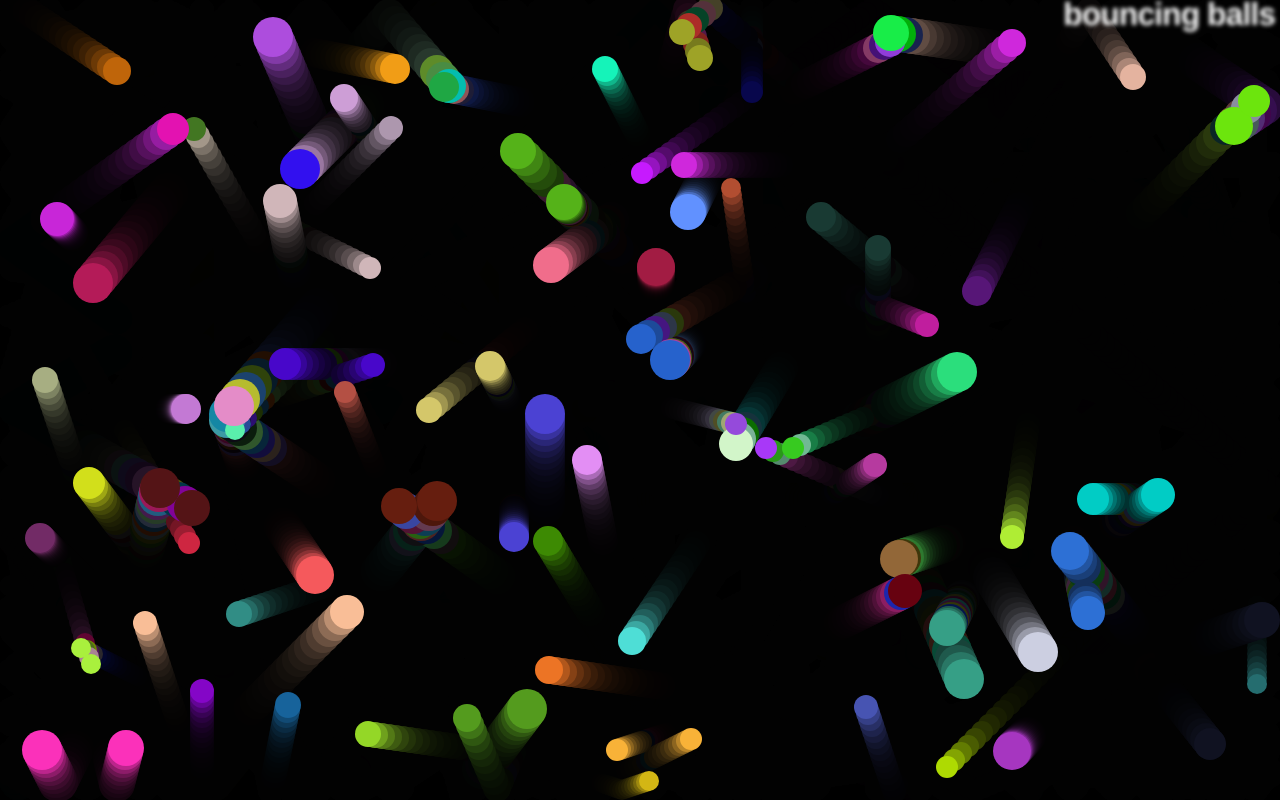
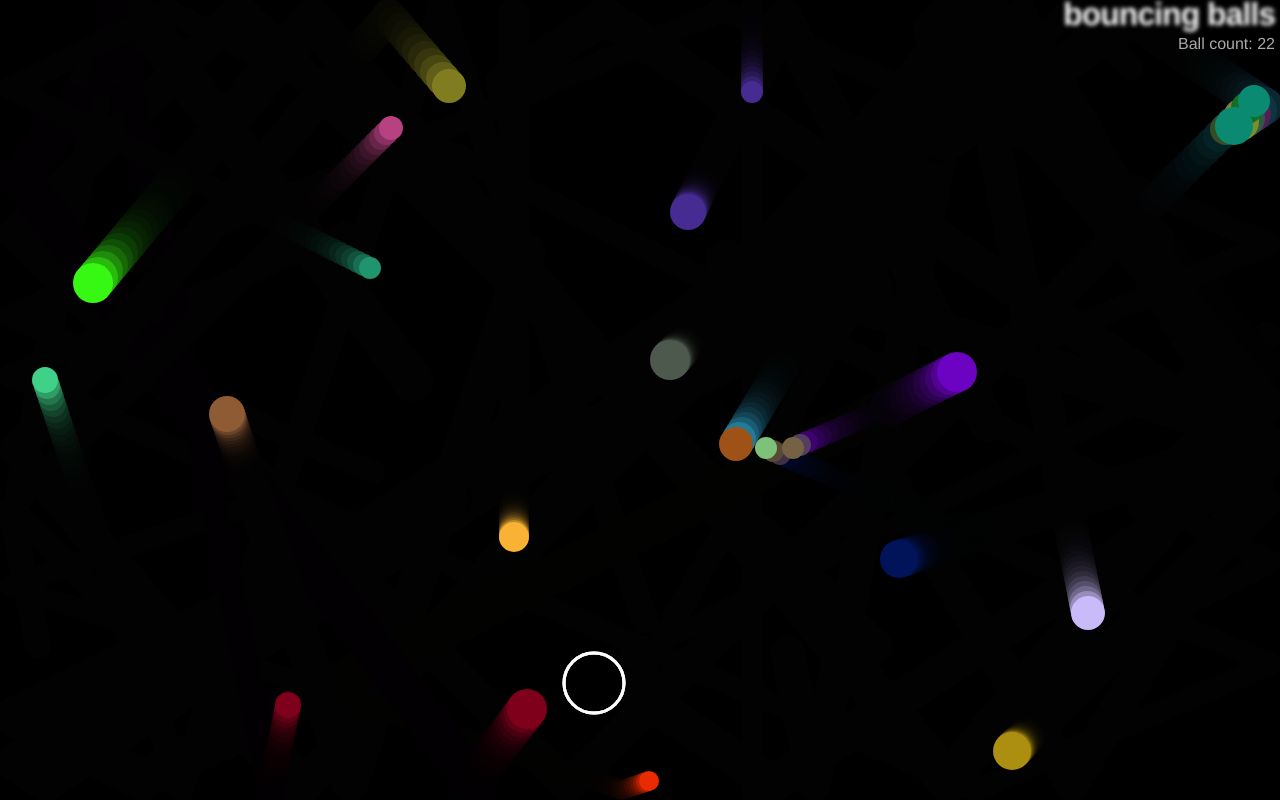
Before and after one commit to SalamanderCtesiphon/Bouncing-Balls-Project, a plain HTML site: page index.html in a window 1280 px wide. Drawn offline with Linux system fonts and the light colour scheme.

Commit message:
completed assignment

```diff
--- a/index.html
+++ b/index.html
@@ -9,6 +9,7 @@
 
   <body>
     <h1>bouncing balls</h1>
+    <p></p>
     <canvas></canvas>
 
     <script src="main.js"></script>
--- a/main.js
+++ b/main.js
@@ -4,6 +4,8 @@ const ctx = canvas.getContext('2d');
 
 const width = canvas.width = window.innerWidth;
 const height = canvas.height = window.innerHeight;
+
+const para = document.querySelector('p');
 
 // function to generate random number
 function random(min, max) {
@@ -16,15 +18,84 @@ function randomRGB() {
   return `rgb(${random(0, 255)},${random(0, 255)},${random(0, 255)})`;
 }
 
-class Ball {
-    constructor(x, y, velX, velY, color, size) {
+class Shape {
+    constructor(x, y, velX, velY, exists) {
         this.x = x;
         this.y = y;
+        this.exists = true;
         this.velX = velX;
         this.velY = velY;
+    }
+}
+
+class EvilCircle extends Shape {
+    constructor(x, y) {
+        super(x, y, 20, 20);
+        this.color = "white";
+        this.size = 30;
+        window.addEventListener("keydown", (e) => {
+            switch (e.key) {
+              case "a":
+                this.x -= this.velX;
+                break;
+              case "d":
+                this.x += this.velX;
+                break;
+              case "w":
+                this.y -= this.velY;
+                break;
+              case "s":
+                this.y += this.velY;
+                break;
+            }
+        });
+    }
+    draw() {
+        ctx.beginPath();
+        ctx.lineWidth = 3;
+        ctx.strokeStyle = this.color;
+        ctx.arc(this.x, this.y, this.size, 0, 2 * Math.PI);
+        ctx.stroke();
+    }
+    checkBounds() {
+        if ((this.x + this.size) >= width) {
+            this.x = width - this.size;
+        }
+
+        if ((this.x - this.size) <= 0) {
+            this.x = this.size;
+        }
+
+        if ((this.y + this.size) >= height) {
+            this.y = height - this.size;
+        }
+
+        if ((this.y - this.size) <= 0) {
+            this.y = this.size;
+        }
+    }
+    collisionDetect() {
+        for (const ball of balls) {
+          if (ball.exists) {
+            const dx = this.x - ball.x;
+            const dy = this.y - ball.y;
+            const distance = Math.sqrt(dx * dx + dy * dy);
+
+            if (distance < this.size + ball.size) {
+              ball.exists = false;
+            }
+          }
+        }
+      }
+}
+
+class Ball extends Shape {
+    constructor(x, y, velX, velY, color, size) {
+        super(x, y, velX, velY);
         this.color = color;
         this.size = size;
     }
+
 
     draw() {
         ctx.beginPath();
@@ -56,7 +127,7 @@ class Ball {
 
     collisionDetect() {
         for (const ball of balls) {
-          if (this !== ball) {
+          if (!(this === ball) && ball.exists) {
             const dx = this.x - ball.x;
             const dy = this.y - ball.y;
             const distance = Math.sqrt(dx * dx + dy * dy);
@@ -72,7 +143,7 @@ class Ball {
 
 const balls = [];
 
-while (balls.length < 100) {
+while (balls.length < 25) {
   const size = random(10, 20);
   const ball = new Ball(
     // ball position always drawn at least one ball width
@@ -88,14 +159,32 @@ while (balls.length < 100) {
   balls.push(ball);
 }
 
+const evilCircle = new EvilCircle(random(0, width), random(0, height));
+
+let count = 0;
+
 function loop() {
     ctx.fillStyle = "rgba(0, 0, 0, 0.25)";
     ctx.fillRect(0, 0, width, height);
 
     for (const ball of balls) {
-      ball.draw();
-      ball.update();
-      ball.collisionDetect();
+        if (ball.exists) {
+            ball.draw();
+            ball.update();
+            ball.collisionDetect();
+        }
+    }
+    count = 0;
+    for (const ball of balls) {
+        if (ball.exists) {
+            count++;
+        }
+    }
+    para.textContent = `Ball count: ${count}`;
+    if (count > 0) {
+        evilCircle.draw();
+        evilCircle.checkBounds();
+        evilCircle.collisionDetect();
     }
 
     requestAnimationFrame(loop);
--- a/style.css
+++ b/style.css
@@ -23,3 +23,11 @@ html, body {
     color: transparent;
     text-shadow: 0 0 4px white;
   }
+
+  p {
+    position: absolute;
+    margin: 0;
+    top: 35px;
+    right: 5px;
+    color: #aaa;
+  }
```
